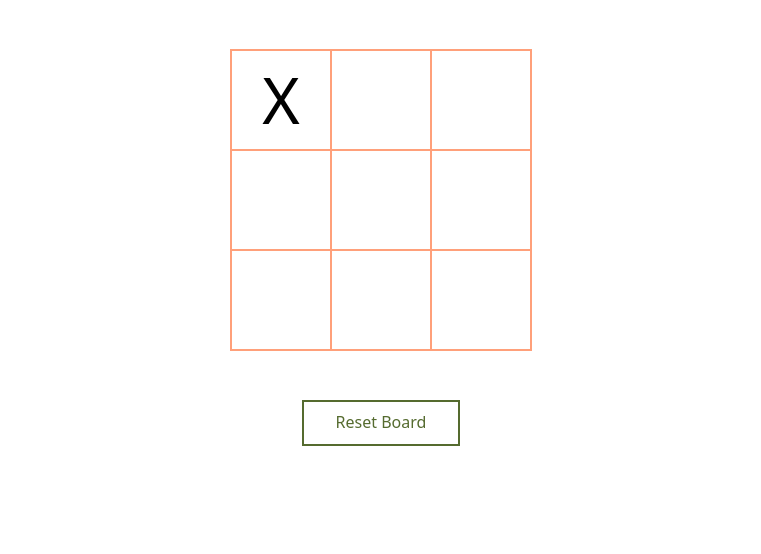
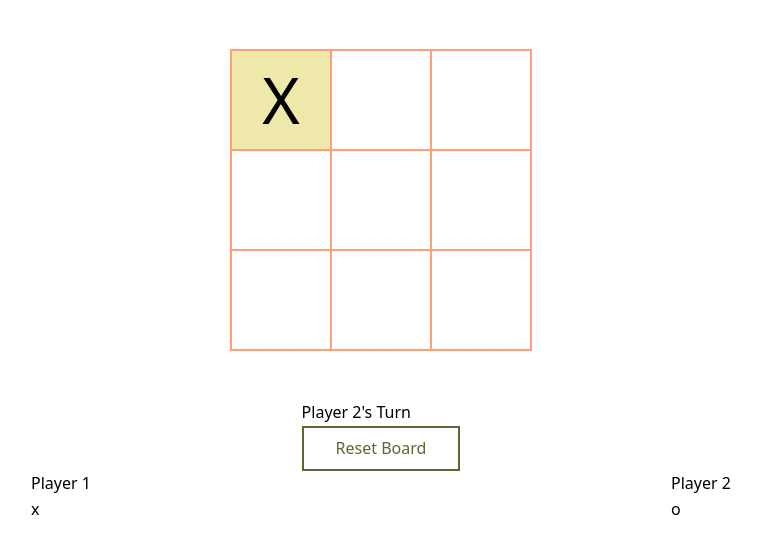
Before and after one commit to jennahines/tic-toc-toe, a plain HTML site: page index.html in a window 1280 px wide. Both pictures are taken after a click on the button 540 px from the left and 100 px from the top of the page. Shown: the whole page, without its empty margins (259-1020 px from the left). Drawn offline with nearby package versions, Linux system fonts and the light colour scheme.

Commit message:
Working version of alternating play between x & o

```diff
--- a/index.html
+++ b/index.html
@@ -23,6 +23,7 @@
 	</div>
 
 	<div class="game-board-actions">
+		<p><span data-player-name=""></span>'s Turn</p>
 		<button class="button" id="reset-button">Reset Board</button>
 	</div>
 
--- a/index.js
+++ b/index.js
@@ -3,6 +3,9 @@ const player = (name, token) => {
 
 	const getToken = () => {
 		return token;
+	}
+	const getName = () => {
+		return name;
 	}
 
 	return { name, token };
@@ -22,7 +25,6 @@ const gameBoard = (() => {
 	}
 
 	const resetBoard = () => {
-		console.log('reset');
 		for (let i = 0; i < board.length; i++) {
 			board[i] = '';
 		}
@@ -41,21 +43,26 @@ const displayController = (() => {
 		space.addEventListener('click', (e) => {
 			e.preventDefault();
 			const index = space.dataset.index;
-			if ( !space.classList.contains( 'filled' ) ) {
-				gameBoard.setField(index, 'x');
-				updateGameBoard();
-			}
+			gameController.playGame(index);
+			updateGameBoard();
 		});
 	}
 
 	$resetButton.addEventListener('click', (e) => {
 		gameBoard.resetBoard();
+		gameController.resetGame();
 		updateGameBoard();
 	});
 
 	const updateGameBoard = () => {
 		for ( let i = 0; i < $spaces.length; i++ ) {
 			$spaces[i].innerText = gameBoard.getField(i);
+
+			if ( '' !== $spaces[i]. innerText ) {
+				$spaces[i].classList.add('filled');
+			} else {
+				$spaces[i].classList.remove('filled');
+			}
 		}
 	};
 
@@ -64,5 +71,59 @@ const displayController = (() => {
 
 
 const gameController = (() => {
+	const p1 = player('Player 1', 'x');
+	const p2 = player('Player 2', 'o');
+	let round = 1;
+	let currentP = p1;
+
+	const $player1 = document.querySelector('[data-player-id="1"]');
+	const $player2 = document.querySelector('[data-player-id="2"]');
+	const $currentPlayer = document.querySelector('[data-player-name]');
+
+	const updateCurrentPlayer = () => {
+		if ( 0 === round % 2 ) {
+			currentP = p2;
+		} else {
+			currentP = p1;
+		}
+		$currentPlayer.innerText = getCurrentPlayerName();
+		console.log(currentP);
+		console.log(getCurrentPlayerToken());
+
+	}
+
+	const getCurrentPlayer = () => {
+		console.log(currentP);
+		return currentP;
+	}
+
+	const getCurrentPlayerToken = () => {
+		return currentP.token;
+	}
+
+	const getCurrentPlayerName = () => {
+		return currentP.name;
+	}
+
+	const playGame = (index) => {
+		gameBoard.setField(index, getCurrentPlayerToken());
+		round++;
+		updateCurrentPlayer();
+	}
+
+	const resetGame = () => {
+		round = 1;
+		updateCurrentPlayer();
+	}
+
+	updateCurrentPlayer();
+
+	$player1.querySelector('[data-name]').innerText = p1.name;
+	$player1.querySelector('[data-token]').innerText = p1.token;
+
+	$player2.querySelector('[data-name]').innerText = p2.name;
+	$player2.querySelector('[data-token]').innerText = p2.token;
+
+	return { playGame, resetGame };
 
 })();
--- a/style.css
+++ b/style.css
@@ -41,6 +41,15 @@ GAME BOARD
 	text-transform: uppercase;
 }
 
+.game-board-space.filled {
+	background-color: palegoldenrod;
+	cursor: auto;
+}
+
+.game-board-space:not(.filled):hover,
+.game-board-space:not(.filled):focus {
+	background-color: lightgoldenrodyellow;
+}
 
 .game-board-actions {
 	grid-area: actions;
```
